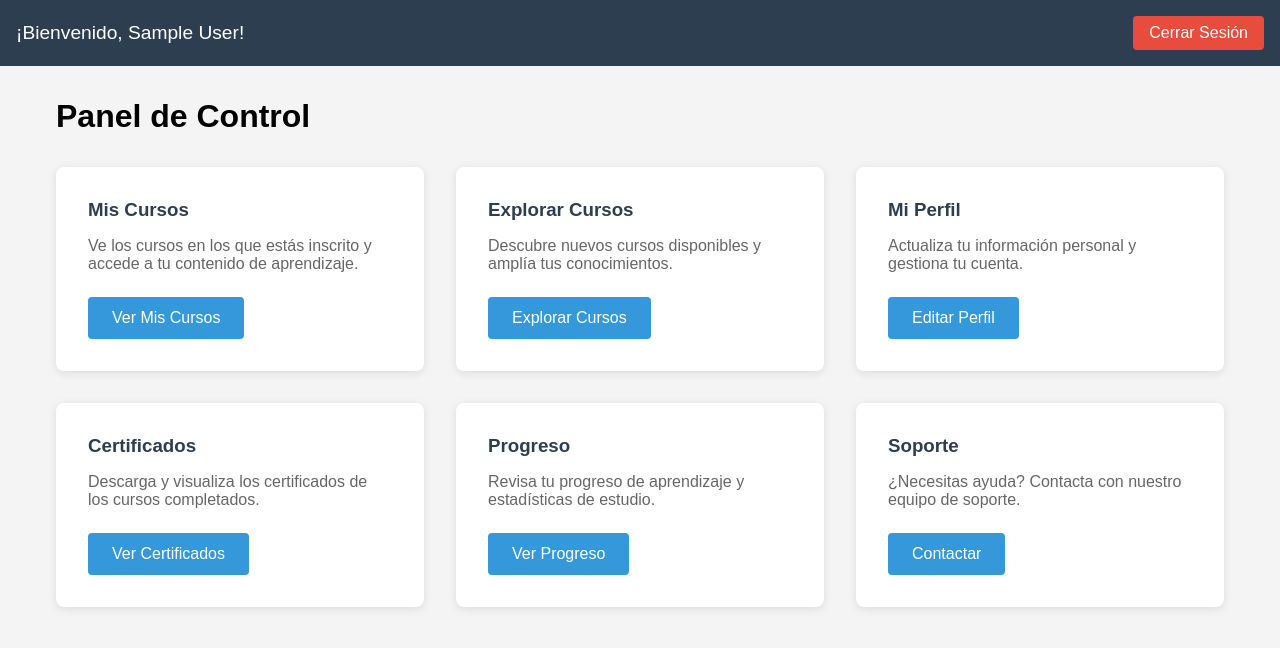
After one commit to LucasOelschlager/integrador_programacion, a Flask app: page /dashboard in a window 1280 px wide. The commit adds this page. Shown: the top 648 px of the page. Run offline with Flask 3, Linux system fonts and the light colour scheme; the visitor is signed in with stand-in values (Sample User, id 1).

Commit message:
Agregue dashboard GPT, y funcionalidad si esta iniciado o no sesion en la pagina principal

```diff
--- a/app/app.py
+++ b/app/app.py
@@ -44,7 +44,6 @@ def mostrar_usuarios():
 
 @app.route('/')
 def index():
-    # return 'Hola, desde FLASK!'
     return render_template('index.html')
 
 
--- /dev/null
+++ b/app/templates/dashboard.html
@@ -0,0 +1,168 @@
+<!DOCTYPE html>
+<html lang="es">
+
+<head>
+    <meta charset="UTF-8">
+    <meta name="viewport" content="width=device-width, initial-scale=1.0">
+    <title>Panel de Control - Rosario Cursos</title>
+    <style>
+        * {
+            margin: 0;
+            padding: 0;
+            box-sizing: border-box;
+        }
+
+        body {
+            font-family: Arial, sans-serif;
+            background-color: #f4f4f4;
+        }
+
+        .header {
+            background-color: #2c3e50;
+            color: white;
+            padding: 1rem;
+            display: flex;
+            justify-content: space-between;
+            align-items: center;
+        }
+
+        .welcome {
+            font-size: 1.2rem;
+        }
+
+        .logout-btn {
+            background-color: #e74c3c;
+            color: white;
+            padding: 0.5rem 1rem;
+            text-decoration: none;
+            border-radius: 4px;
+            transition: background-color 0.3s;
+        }
+
+        .logout-btn:hover {
+            background-color: #c0392b;
+        }
+
+        .container {
+            max-width: 1200px;
+            margin: 2rem auto;
+            padding: 0 1rem;
+        }
+
+        .dashboard-grid {
+            display: grid;
+            grid-template-columns: repeat(auto-fit, minmax(300px, 1fr));
+            gap: 2rem;
+            margin-top: 2rem;
+        }
+
+        .card {
+            background: white;
+            border-radius: 8px;
+            padding: 2rem;
+            box-shadow: 0 2px 10px rgba(0, 0, 0, 0.1);
+            transition: transform 0.3s;
+        }
+
+        .card:hover {
+            transform: translateY(-5px);
+        }
+
+        .card h3 {
+            color: #2c3e50;
+            margin-bottom: 1rem;
+        }
+
+        .card p {
+            color: #666;
+            margin-bottom: 1.5rem;
+        }
+
+        .btn {
+            background-color: #3498db;
+            color: white;
+            padding: 0.75rem 1.5rem;
+            text-decoration: none;
+            border-radius: 4px;
+            display: inline-block;
+            transition: background-color 0.3s;
+        }
+
+        .btn:hover {
+            background-color: #2980b9;
+        }
+
+        .alert {
+            padding: 1rem;
+            margin-bottom: 1rem;
+            border-radius: 4px;
+        }
+
+        .alert-success {
+            background-color: #d4edda;
+            color: #155724;
+            border: 1px solid #c3e6cb;
+        }
+    </style>
+</head>
+
+<body>
+    <div class="header">
+        <div class="welcome">
+            ¡Bienvenido, {{ user_name }}!
+        </div>
+        <a href="{{ url_for('logout') }}" class="logout-btn">Cerrar Sesión</a>
+    </div>
+
+    <div class="container">
+        {% with messages = get_flashed_messages(with_categories=true) %}
+        {% if messages %}
+        {% for category, message in messages %}
+        <div class="alert alert-{{ category }}">{{ message }}</div>
+        {% endfor %}
+        {% endif %}
+        {% endwith %}
+
+        <h1>Panel de Control</h1>
+
+        <div class="dashboard-grid">
+            <div class="card">
+                <h3>Mis Cursos</h3>
+                <p>Ve los cursos en los que estás inscrito y accede a tu contenido de aprendizaje.</p>
+                <a href="#" class="btn">Ver Mis Cursos</a>
+            </div>
+
+            <div class="card">
+                <h3>Explorar Cursos</h3>
+                <p>Descubre nuevos cursos disponibles y amplía tus conocimientos.</p>
+                <a href="#" class="btn">Explorar Cursos</a>
+            </div>
+
+            <div class="card">
+                <h3>Mi Perfil</h3>
+                <p>Actualiza tu información personal y gestiona tu cuenta.</p>
+                <a href="#" class="btn">Editar Perfil</a>
+            </div>
+
+            <div class="card">
+                <h3>Certificados</h3>
+                <p>Descarga y visualiza los certificados de los cursos completados.</p>
+                <a href="#" class="btn">Ver Certificados</a>
+            </div>
+
+            <div class="card">
+                <h3>Progreso</h3>
+                <p>Revisa tu progreso de aprendizaje y estadísticas de estudio.</p>
+                <a href="#" class="btn">Ver Progreso</a>
+            </div>
+
+            <div class="card">
+                <h3>Soporte</h3>
+                <p>¿Necesitas ayuda? Contacta con nuestro equipo de soporte.</p>
+                <a href="{{ url_for('contacto') }}" class="btn">Contactar</a>
+            </div>
+        </div>
+    </div>
+</body>
+
+</html>
```
Also changed, not shown: app/templates/index.html (+31 -15 lines), app/templates/login.html (+9 -18 lines), 1 other file.
